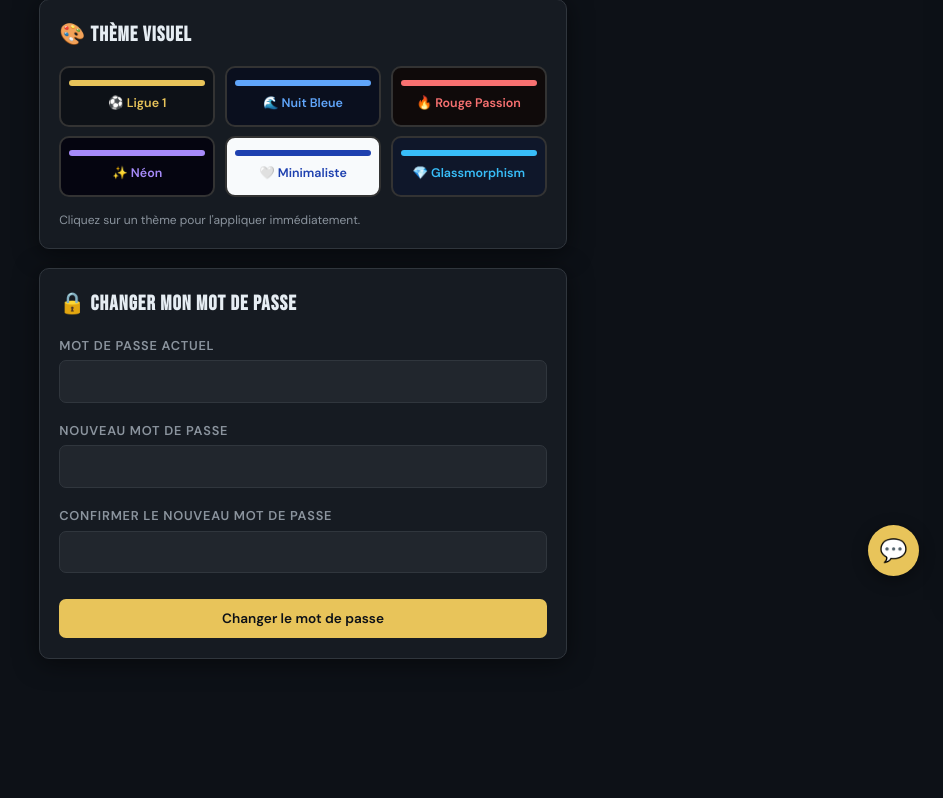
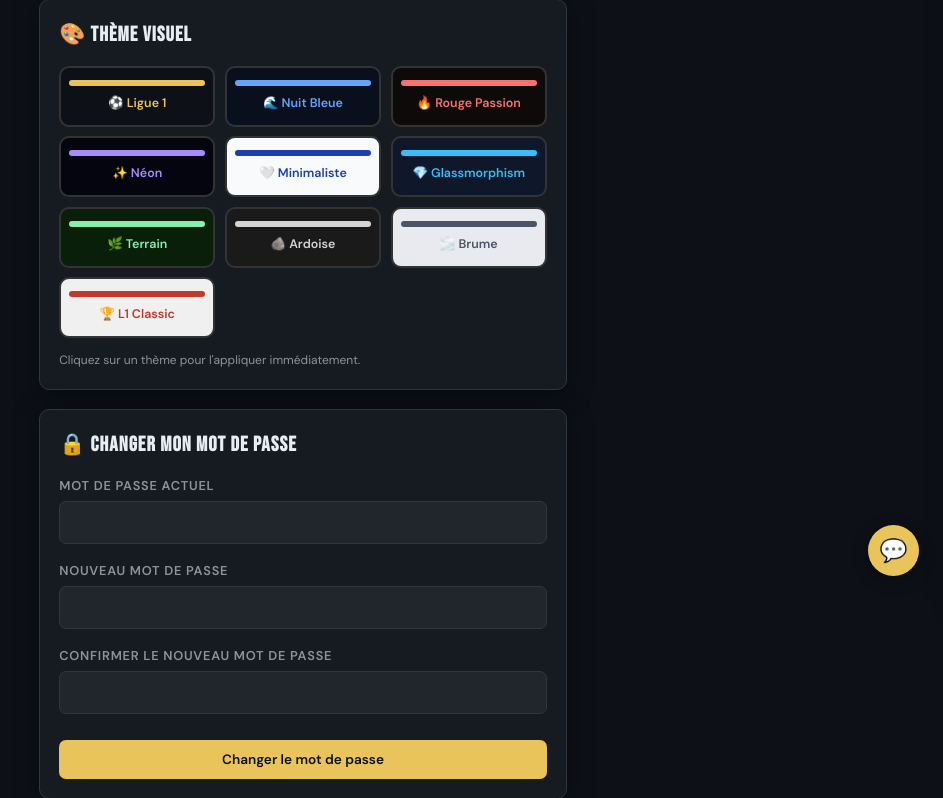
Before and after one commit to pachamudjin-art/ligue1-pronostics, a FastAPI app: page /profil in a window 1280 px wide. Shown: the part 200-998 px from the top of the page, without its empty margins (337-1280 px from the left). Before the commit the page ends 859 px from the top, so only its background shows below. Run offline with FastAPI, Linux system fonts and the light colour scheme; the visitor is signed in with stand-in values (Sample User, id 1); data that the repository does not hold is empty; some libraries are stand-ins or nearby versions.

Commit message:
Add files via upload

```diff
--- a/frontend/templates/profil.html
+++ b/frontend/templates/profil.html
@@ -21,6 +21,10 @@
           ("neon",         "✨ Néon",          "#a78bfa", "#050510"),
           ("minimaliste",  "🤍 Minimaliste",  "#1e40af", "#f8fafc"),
           ("glassmorphism","💎 Glassmorphism", "#38bdf8", "#0f172a"),
+          ("terrain",      "🌿 Terrain",       "#86efac", "#0a1f0a"),
+          ("ardoise",      "🪨 Ardoise",       "#d4d4d4", "#1a1a1a"),
+          ("brume",        "🌫️ Brume",         "#4a5568", "#e8eaf0"),
+          ("l1classic",    "🏆 L1 Classic",    "#c0392b", "#f0f0f0"),
         ] %}
 
         {% for tid, tlabel, taccent, tbg in themes %}
```
